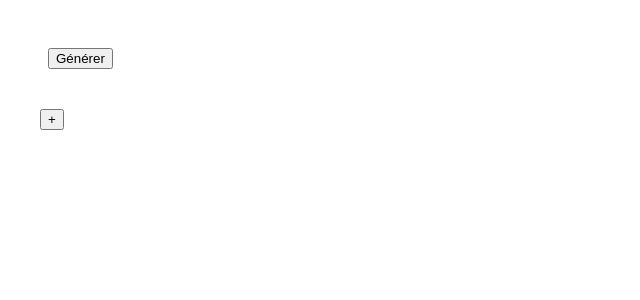
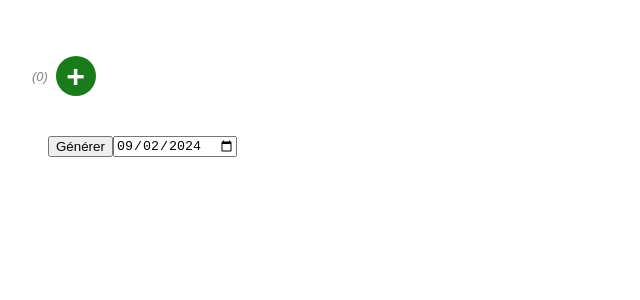
Before and after one commit to NozBead/OnCallScheduler, a Vue app in the folder front/: page / in a window 1280 px wide. Shown: the top 300 px of the page, without its empty margins (0-640 px from the left). Built offline with nearby package versions, Linux system fonts and the light colour scheme.

Commit message:
refactor to EmployeeCollection, add enter support and autoselect while editing chips

```diff
--- a/front/src/App.vue
+++ b/front/src/App.vue
@@ -1,22 +1,24 @@
 <script setup lang="ts">
 import EmployeeList from './components/EmployeeList.vue'
 import Schedule from './components/Schedule.vue'
-import type { Employee } from './models/Employee'
+import { EmployeeCollection } from './models/EmployeeCollection'
 import type { OnCallSchedule } from './models/OnCallSchedule'
-import { ref, watch } from 'vue'
+import { ref, watch, computed } from 'vue'
 
-const employees = ref(new Array<Employee>())
-let freeColorIndexes = new Array<number>()
+const employees = ref(new EmployeeCollection())
+const employeesLength = computed(() => employees.value.length())
 const schedule = ref<OnCallSchedule>()
+
+const date = new Date()
+date.setDate(date.getDate() - (date.getDay() - 1) + 7)
 
 const savedSchedule = localStorage.getItem('schedule')
 const savedEmployees = localStorage.getItem('employees')
-const savedFreeColorIndexes = localStorage.getItem('freeColorIndexes')
 if (savedEmployees) {
-  employees.value = JSON.parse(savedEmployees)
-}
-if (savedFreeColorIndexes) {
-  freeColorIndexes = JSON.parse(savedFreeColorIndexes)
+  const collection = new EmployeeCollection()
+  const saved = JSON.parse(savedEmployees)
+  Object.assign(collection, saved)
+  employees.value = collection
 }
 if (savedSchedule) {
   schedule.value = JSON.parse(savedSchedule)
@@ -24,101 +26,64 @@ if (savedSchedule) {
 
 watch(
   employees,
-  async (newEmployee, oldEmployee) => {
+  async (newEmployee) => {
     localStorage.setItem('employees', JSON.stringify(newEmployee))
-    localStorage.setItem('freeColorIndexes', JSON.stringify(freeColorIndexes))
-    console.log(newEmployee, oldEmployee)
-    if (newEmployee.length != oldEmployee.length) {
-      schedule.value = undefined
-    }
   },
   {
     deep: true
   }
 )
 
+watch(employeesLength, async () => {
+  schedule.value = undefined
+})
+
 watch(schedule, async (newSchedule) => {
   if (newSchedule != undefined) {
     localStorage.setItem('schedule', JSON.stringify(newSchedule))
-    fillDays(newSchedule, employees.value)
+    employees.value.fillDays(newSchedule)
   } else {
     localStorage.removeItem('schedule')
-    resetDays(employees.value)
+    employees.value.resetDays()
   }
 })
 
-function resetDays(employees: Array<Employee>) {
-  for (let i = 0; i < employees.length; i++) {
-    employees[i].daysOnCall = 0
-    employees[i].weekendsOnCall = 0
-  }
-}
-
-function fillDays(schedule: OnCallSchedule, employees: Array<Employee>) {
-  const totalDays = new Array<number>(employees.length)
-  const totalWeekends = new Array<number>(employees.length)
-  totalDays.fill(0)
-  totalWeekends.fill(0)
-  for (let i = 0; i < schedule.weekEndsSchedule.length; i++) {
-    totalDays[schedule.weekEndsSchedule[i]] += 4
-    totalDays[schedule.weeksSchedule[i]] += 5
-    totalWeekends[schedule.weekEndsSchedule[i]]++
-  }
-  for (let i = 0; i < employees.length; i++) {
-    employees[i].daysOnCall = totalDays[i]
-    employees[i].weekendsOnCall = totalWeekends[i]
-  }
-}
-
-function addEmployee() {
-  let colorIndex = employees.value.length
-  const lastFree = freeColorIndexes.pop()
-  if (lastFree != undefined) {
-    colorIndex = lastFree
-  }
-  employees.value = employees.value.concat({
-    name: 'Nouvelle',
-    colorIndex: colorIndex,
-    daysOnCall: 0,
-    weekendsOnCall: 0
-  })
-}
-
-function deleteEmployee(index: number) {
-  const toDelete = employees.value[index]
-  freeColorIndexes.push(toDelete.colorIndex)
-  employees.value = employees.value.filter((e) => e != toDelete)
-}
-
-function changeEmployee(toChange: number, newName: string) {
-  employees.value[toChange].name = newName
-}
-
 async function generateSchedule() {
   const result = await fetch(
-    `http://localhost:8080/scheduler?startDate=2024-08-05&numberOfPeople=${employees.value.length}&numberOfWeeks=52`
+    `http://localhost:8080/scheduler?startDate=${date.toISOString().substring(0, 10)}&numberOfPeople=${employees.value.length()}&numberOfWeeks=52`
   )
   if (result.ok) {
     schedule.value = await result.json()
   }
 }
+
+function addEmployee() {
+  employees.value.add()
+}
+function deleteEmployee(toDelete: number) {
+  employees.value.delete(toDelete)
+}
+function changeEmployee(toChange: number, newName: string) {
+  employees.value.update(toChange, newName)
+}
 </script>
 
 <template>
   <main>
-    <div id="actions">
-      <button @click="generateSchedule">Générer</button>
-    </div>
     <div id="list">
       <EmployeeList
         @add="addEmployee"
         @delete="deleteEmployee"
         @change="changeEmployee"
-        :employees="employees"
+        :employees="employees.employees"
       />
     </div>
+    <div id="actions">
+      <button @click="generateSchedule">Générer</button>
+      <input type="date" :value="date.toISOString().substring(0, 10)" step="7" />
+    </div>
     <div id="schedule">
-      <Schedule v-if="schedule" :employees="employees" :schedule="schedule" />
+      <Schedule v-if="schedule" :employees="employees.employees" :schedule="schedule" />
     </div>
   </main>
 </template>
@@ -129,13 +94,13 @@ main {
   flex-direction: column;
   align-items: start;
   > * {
-    margin: 0 2em;
+    margin: 0 2rem;
   }
 }
 
 #actions {
   display: flex;
   justify-content: center;
-  padding: 1em;
+  padding: 1rem;
 }
 </style>
--- a/front/src/components/EmployeeChip.vue
+++ b/front/src/components/EmployeeChip.vue
@@ -15,6 +15,17 @@ const emit = defineEmits<{
 
 const color = computed(() => toCssColor(props.employee.colorIndex))
 const name = ref()
+
+function select(element: HTMLElement) {
+  getSelection()?.selectAllChildren(element)
+}
+
+function onKey(e: KeyboardEvent) {
+  if (e.key == 'Enter') {
+    name.value.blur()
+    getSelection()?.empty()
+  }
+}
 </script>
 
 <template>
@@ -23,40 +34,37 @@ const name = ref()
       ref="name"
       spellcheck="false"
       :contentEditable="editable"
+      @click="select(name)"
       @focusout="$emit('change', index, name.innerText)"
+      @keypress="onKey"
     >
       {{ employee.name }}
     </span>
-    <button v-if="editable" @click="$emit('delete', index)">x</button>
+    <div id="delete" v-if="editable" @click="$emit('delete', index)">+</div>
   </div>
 </template>
 
 <style scoped>
+#delete {
+  cursor: pointer;
+  color: white;
+  padding: 0;
+  margin-left: 0.5rem;
+
+  border-radius: 100%;
+  font-weight: bold;
+  font-size: 1.8rem;
+  line-height: 1.8rem;
+  rotate: 45deg;
+}
+
 #employee {
-  padding: 0.5rem;
+  padding: 0.5rem 1rem;
   display: flex;
   align-items: center;
   background-color: v-bind(color);
   border-radius: 1.5rem;
   color: white;
   width: max-content;
-
-  > * {
-    margin: 0 0.2rem;
-  }
-}
-
-button {
-  background-color: v-bind(color);
-  border-radius: 100%;
-  height: 1.2rem;
-  padding: 0 0.3rem;
-  border: white 1px solid;
-  cursor: pointer;
-  color: white;
-
-  img {
-    height: 3em;
-  }
 }
 </style>
--- a/front/src/components/EmployeeList.vue
+++ b/front/src/components/EmployeeList.vue
@@ -21,9 +21,10 @@ function deleteEmployee(employee: number) {
 </script>
 
 <template>
-  <div>
+  <div id="list">
+    <span>({{ employees.length }})</span>
     <ul>
-      <li v-for="(employee, index) in props.employees">
+      <li v-for="(employee, index) in employees">
         <EmployeeChip
           @delete="deleteEmployee"
           @change="changeEmployee"
@@ -33,20 +34,45 @@ function deleteEmployee(employee: number) {
         />
       </li>
       <li>
-        <button @click="$emit('add')">+</button>
+        <div id="add" @click="$emit('add')">+</div>
       </li>
     </ul>
   </div>
 </template>
 
 <style scoped>
+#list {
+  display: flex;
+  align-items: center;
+
+  span {
+    font-style: italic;
+    font-size: 0.8rem;
+    color: grey;
+  }
+}
+
 ul {
   display: flex;
+  flex-wrap: wrap;
   align-items: center;
   list-style: none;
   padding: 0;
   > * {
-    margin: 0.5em 0.5em;
+    margin: 0.5rem 0.5rem;
   }
 }
+
+#add {
+  display: flex;
+  align-items: center;
+  justify-content: center;
+  border-radius: 100%;
+  font-weight: bold;
+  font-size: 2rem;
+  color: white;
+  width: 2.5rem;
+  height: 2.5rem;
+  background-color: rgb(25, 123, 25);
+}
 </style>
--- a/front/src/components/Schedule.vue
+++ b/front/src/components/Schedule.vue
@@ -20,10 +20,22 @@ const resolvedSchedule = computed(() => {
   }
   return resolved
 })
+
+const splits = computed(() => {
+  const n = 3
+  console.log('exec')
+  const size = Math.round(resolvedSchedule.value.length / n) + 1
+  const splits = new Array<Array<number>>()
+  for (let i = 0; i < n; i++) {
+    splits.push([i * size, (i + 1) * size])
+  }
+  return splits
+})
 </script>
 
 <template>
-  <table>
+  <div id="tables">
+    <table v-for="[start, end] in splits" :start="start" :end="end">
       <thead>
         <tr>
           <th>Semaine</th>
@@ -32,7 +44,7 @@ const resolvedSchedule = computed(() => {
         </tr>
       </thead>
       <tbody>
-      <tr v-for="(week, index) in resolvedSchedule">
+        <tr v-for="(week, index) in resolvedSchedule.slice(start, end)">
           <th id="">{{ index }}</th>
           <td>
             <div>
@@ -47,16 +59,26 @@ const resolvedSchedule = computed(() => {
         </tr>
       </tbody>
     </table>
+  </div>
 </template>
 
 <style scoped>
+#tables {
+  display: flex;
+  justify-content: start;
+  align-items: start;
+  > * {
+    margin: 2rem;
+  }
+}
+
 td > div {
   display: flex;
   justify-content: center;
 }
 
 th {
-  padding: 1em;
+  padding: 1rem;
   color: rgb(243, 243, 243);
   background-color: rgb(20, 165, 117);
 }
--- a/front/src/models/Color.ts
+++ b/front/src/models/Color.ts
@@ -1,7 +1,7 @@
 const lightness = 60
 
 export function toCssColor(index: number) {
-  const hue = (index + 1) * 40
-  const saturation = (Math.floor(hue / 360) + 1) * 50
+  const hue = index * 40
+  const saturation = (Math.floor(hue / 360) + 1) * 35
   return `hsl(${hue} ${saturation} ${lightness})`
 }
--- /dev/null
+++ b/front/src/models/EmployeeCollection.ts
@@ -0,0 +1,59 @@
+import type { Employee } from './Employee'
+import type { OnCallSchedule } from './OnCallSchedule'
+
+export class EmployeeCollection {
+  employees: Array<Employee> = new Array()
+  freeColorIndexes: Array<number> = new Array()
+
+  constructor() {}
+
+  length() {
+    return this.employees.length
+  }
+
+  add() {
+    let colorIndex = this.employees.length
+    const lastFree = this.freeColorIndexes.pop()
+    if (lastFree != undefined) {
+      colorIndex = lastFree
+    }
+    this.employees.push({
+      name: 'Nouvelle',
+      colorIndex: colorIndex,
+      daysOnCall: 0,
+      weekendsOnCall: 0
+    })
+  }
+
+  delete(index: number) {
+    this.freeColorIndexes.push(this.employees[index].colorIndex)
+    this.employees.splice(index, 1)
+  }
+
+  update(index: number, newName: string) {
+    this.employees[index].name = newName
+  }
+
+  resetDays() {
+    for (let i = 0; i < this.employees.length; i++) {
+      this.employees[i].daysOnCall = 0
+      this.employees[i].weekendsOnCall = 0
+    }
+  }
+
+  fillDays(schedule: OnCallSchedule) {
+    const totalDays = new Array<number>(this.employees.length)
+    const totalWeekends = new Array<number>(this.employees.length)
+    totalDays.fill(0)
+    totalWeekends.fill(0)
+    for (let i = 0; i < schedule.weekEndsSchedule.length; i++) {
+      totalDays[schedule.weekEndsSchedule[i]] += 4
+      totalDays[schedule.weeksSchedule[i]] += 5
+      totalWeekends[schedule.weekEndsSchedule[i]]++
+    }
+    for (let i = 0; i < this.employees.length; i++) {
+      this.employees[i].daysOnCall = totalDays[i]
+      this.employees[i].weekendsOnCall = totalWeekends[i]
+    }
+  }
+}
```
Lines whose indentation alone changed are shown as unchanged.
